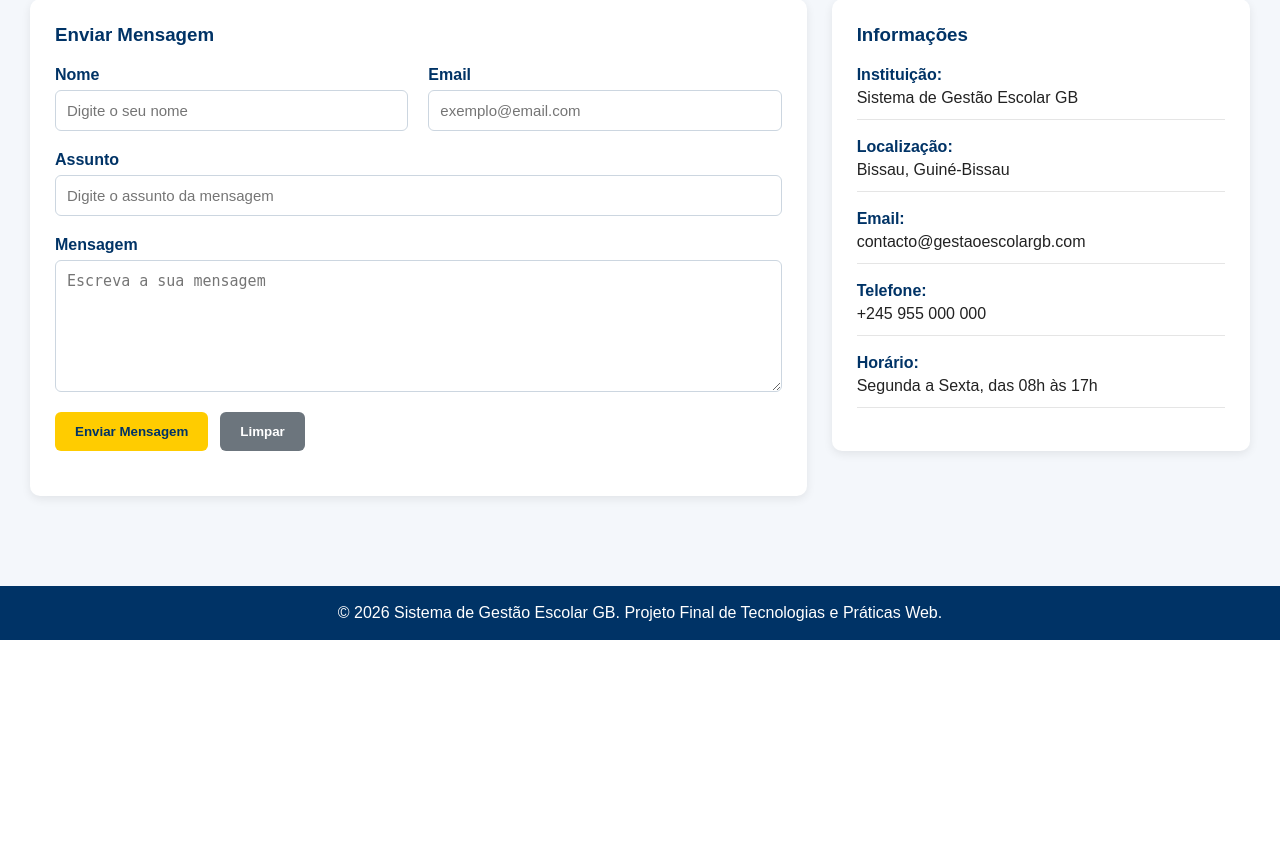
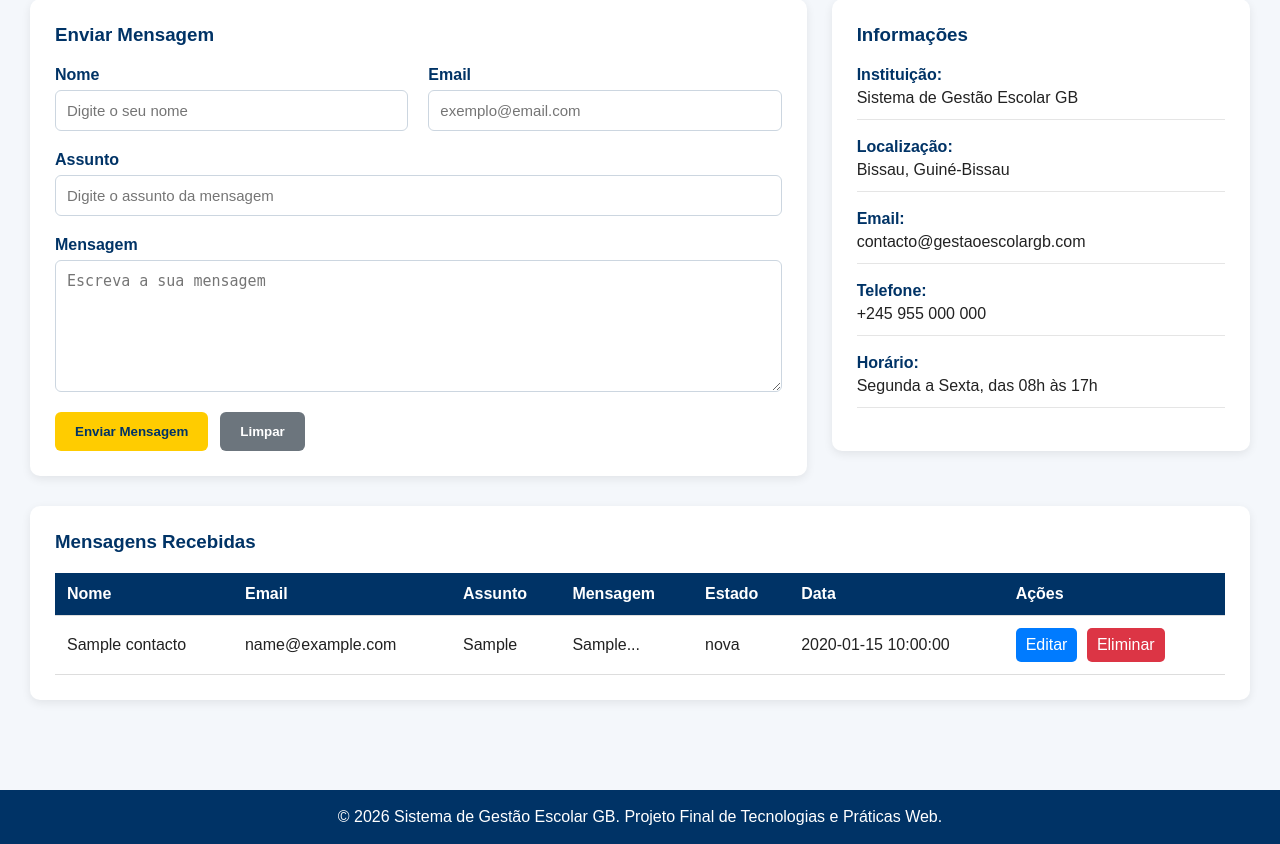
Before and after one commit to ibraimacamara19/TP_Web, a PHP site: page /contacto.php in a window 1280 px wide. Shown: the part 311-1155 px from the top of the page. Before the commit the page ends 951 px from the top, so only its background shows below. Run offline with PHP 8.4, Linux system fonts and the light colour scheme; tables that the repository leaves empty hold one stand-in row (values such as "Sample post").

Commit message:
Implementa CRUD de mensagens de contacto

```diff
--- a/contacto.php
+++ b/contacto.php
@@ -1,3 +1,64 @@
+<?php
+require_once 'config/conexao.php';
+
+$mensagem_sistema = "";
+
+if (isset($_GET["msg"])) {
+    if ($_GET["msg"] === "eliminado") {
+        $mensagem_sistema = "Mensagem eliminada com sucesso!";
+    }
+
+    if ($_GET["msg"] === "atualizado") {
+        $mensagem_sistema = "Mensagem atualizada com sucesso!";
+    }
+}
+
+if (isset($_GET["acao"]) && $_GET["acao"] === "eliminar" && isset($_GET["id"])) {
+    $id_mensagem = intval($_GET["id"]);
+
+    $sql_delete = "DELETE FROM mensagens_contacto WHERE id_mensagem = ?";
+    $stmt_delete = mysqli_prepare($conn, $sql_delete);
+    mysqli_stmt_bind_param($stmt_delete, "i", $id_mensagem);
+
+    if (mysqli_stmt_execute($stmt_delete)) {
+        header("Location: contacto.php?msg=eliminado");
+        exit;
+    } else {
+        $mensagem_sistema = "Erro ao eliminar mensagem: " . mysqli_error($conn);
+    }
+}
+
+if ($_SERVER["REQUEST_METHOD"] === "POST") {
+    $nome = $_POST["nome_contacto"];
+    $email = $_POST["email_contacto"];
+    $assunto = $_POST["assunto_contacto"];
+    $mensagem = $_POST["mensagem_contacto"];
+
+    $sql = "INSERT INTO mensagens_contacto
+        (nome, email, assunto, mensagem)
+        VALUES (?, ?, ?, ?)";
+
+    $stmt = mysqli_prepare($conn, $sql);
+
+    mysqli_stmt_bind_param(
+        $stmt,
+        "ssss",
+        $nome,
+        $email,
+        $assunto,
+        $mensagem
+    );
+
+    if (mysqli_stmt_execute($stmt)) {
+        $mensagem_sistema = "Mensagem enviada com sucesso!";
+    } else {
+        $mensagem_sistema = "Erro ao enviar mensagem: " . mysqli_error($conn);
+    }
+}
+
+$resultado = mysqli_query($conn, "SELECT * FROM mensagens_contacto ORDER BY id_mensagem DESC");
+?>
+
 <?php include 'includes/header.php'; ?>
 <?php include 'includes/menu.php'; ?>
 
@@ -13,7 +74,11 @@
         <section class="formulario-container contacto-formulario">
             <h3>Enviar Mensagem</h3>
 
-            <form class="formulario formulario-contacto" method="post" action="#">
+            <?php if (!empty($mensagem_sistema)) { ?>
+                <p class="mensagem-formulario"><?php echo $mensagem_sistema; ?></p>
+            <?php } ?>
+
+            <form class="formulario" method="post" action="contacto.php">
                 <div class="campo">
                     <label for="nome_contacto">Nome</label>
                     <input
@@ -60,8 +125,6 @@
                     <button type="submit" class="botao">Enviar Mensagem</button>
                     <button type="reset" class="botao-secundario">Limpar</button>
                 </div>
-
-                <p class="mensagem-formulario" id="mensagemContacto"></p>
             </form>
         </section>
 
@@ -96,6 +159,49 @@
 
     </section>
 
+    <section class="tabela-container">
+        <h3>Mensagens Recebidas</h3>
+
+        <table class="tabela">
+            <thead>
+                <tr>
+                    <th>Nome</th>
+                    <th>Email</th>
+                    <th>Assunto</th>
+                    <th>Mensagem</th>
+                    <th>Estado</th>
+                    <th>Data</th>
+                    <th>Ações</th>
+                </tr>
+            </thead>
+
+            <tbody>
+                <?php while ($registo = mysqli_fetch_assoc($resultado)) { ?>
+                    <tr>
+                        <td><?php echo htmlspecialchars($registo["nome"]); ?></td>
+                        <td><?php echo htmlspecialchars($registo["email"]); ?></td>
+                        <td><?php echo htmlspecialchars($registo["assunto"]); ?></td>
+                        <td><?php echo htmlspecialchars(substr($registo["mensagem"], 0, 50)); ?>...</td>
+                        <td><?php echo htmlspecialchars($registo["estado"]); ?></td>
+                        <td><?php echo htmlspecialchars($registo["criado_em"]); ?></td>
+                        <td>
+                            <a class="acao editar" href="editar_mensagem.php?id=<?php echo $registo['id_mensagem']; ?>">
+                                Editar
+                            </a>
+
+                            <a
+                                class="acao eliminar"
+                                href="contacto.php?acao=eliminar&id=<?php echo $registo['id_mensagem']; ?>"
+                                onclick="return confirm('Tem a certeza que deseja eliminar esta mensagem?');">
+                                Eliminar
+                            </a>
+                        </td>
+                    </tr>
+                <?php } ?>
+            </tbody>
+        </table>
+    </section>
+
 </main>
 
 <?php include 'includes/footer.php'; ?>
```
Also changed, not shown: database/gestao_escolar_gb.sql (+21 -0 lines), editar_mensagem.php (added, +139 -0 lines).
